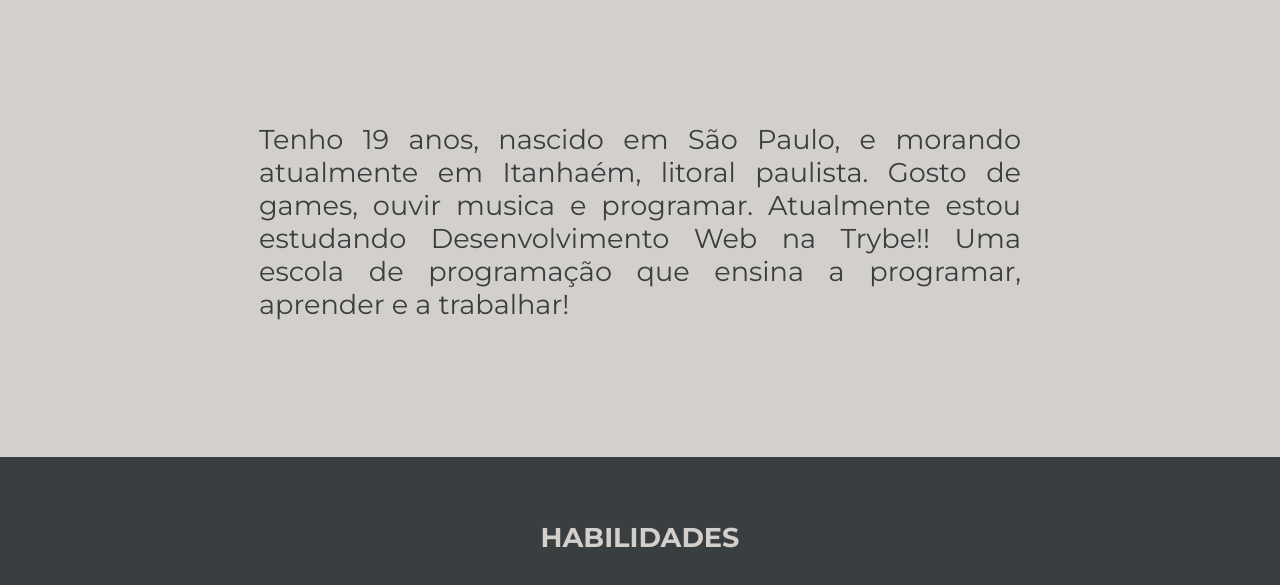
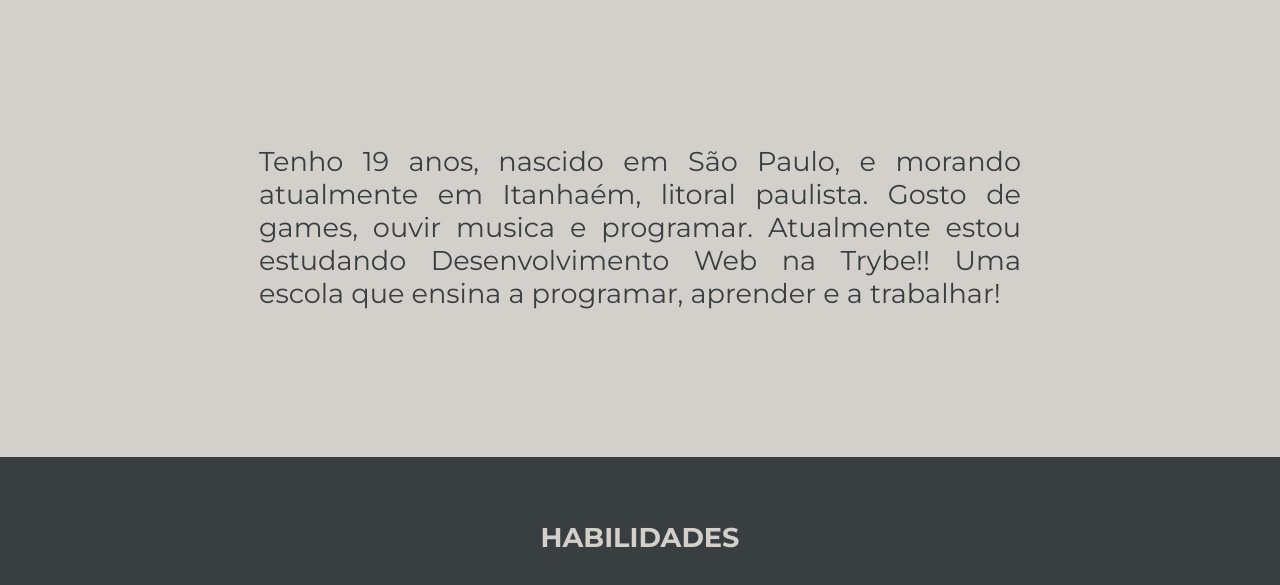
Before and after one commit to matheus-ferreira02/matheus-ferreira02.github.io, a plain HTML site: page index.html in a window 1280 px wide. Shown: the part 915-1500 px from the top of the page. Drawn offline with nearby package versions, Linux system fonts and the light colour scheme.

Commit message:
Update index.html

```diff
--- a/index.html
+++ b/index.html
@@ -37,8 +37,8 @@
         <p>
           Tenho 19 anos, nascido em São Paulo, e morando atualmente em Itanhaém,
           litoral paulista. Gosto de games, ouvir musica e programar. Atualmente
-          estou estudando Desenvolvimento Web na Trybe!! Uma escola de
-          programação que ensina a programar, aprender e a trabalhar!
+          estou estudando Desenvolvimento Web na Trybe!! Uma escola
+          que ensina a programar, aprender e a trabalhar!
         </p>
       </section>
 
```
